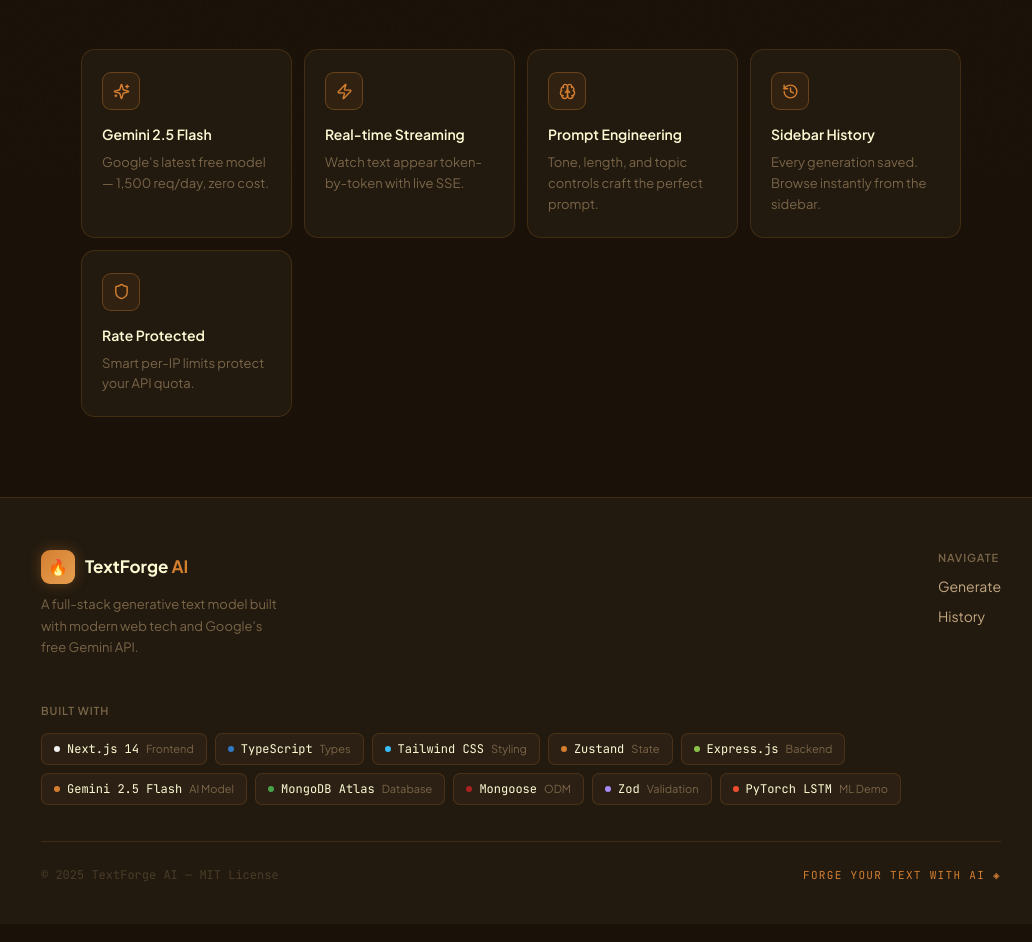
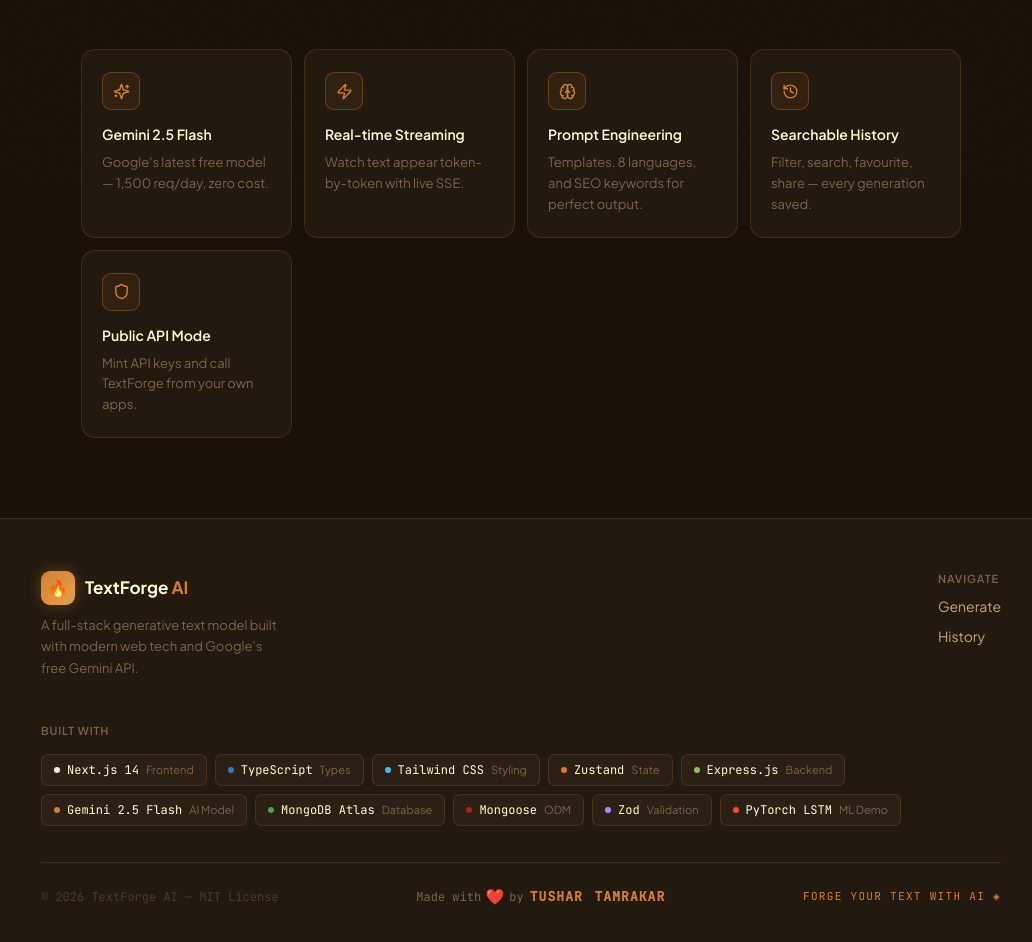
Before and after one commit to TUSHARTAMRAKAR/textforge-ai, a Next.js app in the folder frontend/: page / in a window 1280 px wide. Shown: the part 620-1562 px from the top of the page, without its empty margins (119-1151 px from the left). Built offline with nearby package versions, Linux system fonts and the light colour scheme; no server answers; a web font is replaced by a local one.

Commit message:
feat: add animated Made with love by Tushar Tamrakar in footer

```diff
--- a/frontend/app/page.tsx
+++ b/frontend/app/page.tsx
@@ -1,4 +1,5 @@
 "use client";
+import { MadeBy } from "@/components/MadeBy";
 import Link from "next/link";
 import { ArrowRight, Sparkles, Zap, Brain, Shield, History } from "lucide-react";
 import { useEffect, useState } from "react";
@@ -6,9 +7,9 @@ import { useEffect, useState } from "react";
 const features = [
   { icon: Sparkles, title: "Gemini 2.5 Flash",    desc: "Google's latest free model — 1,500 req/day, zero cost." },
   { icon: Zap,      title: "Real-time Streaming", desc: "Watch text appear token-by-token with live SSE." },
-  { icon: Brain,    title: "Prompt Engineering",  desc: "Tone, length, and topic controls craft the perfect prompt." },
-  { icon: History,  title: "Sidebar History",     desc: "Every generation saved. Browse instantly from the sidebar." },
-  { icon: Shield,   title: "Rate Protected",      desc: "Smart per-IP limits protect your API quota." },
+  { icon: Brain,    title: "Prompt Engineering",  desc: "Templates, 8 languages, and SEO keywords for perfect output." },
+  { icon: History,  title: "Searchable History",  desc: "Filter, search, favourite, share — every generation saved." },
+  { icon: Shield,   title: "Public API Mode",     desc: "Mint API keys and call TextForge from your own apps." },
 ];
 
 const techStack = [
@@ -141,7 +142,7 @@ export default function HomePage() {
         </p>
 
         <div className="animate-fade-up delay-3" style={{ display: "flex", gap: "12px", justifyContent: "center" }}>
-          <Link href="/workspace" className="btn-primary" style={{ fontSize: "15px", padding: "14px 28px", textDecoration: "none" }}>
+          <Link href="/generate" className="btn-primary" style={{ fontSize: "15px", padding: "14px 28px", textDecoration: "none" }}>
             Start Generating <ArrowRight size={17} />
           </Link>
         </div>
@@ -258,9 +259,15 @@ export default function HomePage() {
             borderTop: "1px solid var(--border)", paddingTop: "24px",
             display: "flex", justifyContent: "space-between", alignItems: "center", flexWrap: "wrap", gap: "10px",
           }}>
+            {/* Left: copyright */}
             <span style={{ fontFamily: "var(--font-mono)", fontSize: "12px", color: "var(--text-4)" }}>
-              © 2025 TextForge AI — MIT License
+              © 2026 TextForge AI — MIT License
             </span>
+
+            {/* Center: animated Made by */}
+            <MadeBy />
+
+            {/* Right: tagline */}
             <span style={{ fontFamily: "var(--font-mono)", fontSize: "11px", color: "var(--brand)", letterSpacing: "0.12em" }}>
               FORGE YOUR TEXT WITH AI ◈
             </span>
--- /dev/null
+++ b/frontend/components/MadeBy.tsx
@@ -0,0 +1,101 @@
+"use client";
+import { useState, useEffect } from "react";
+
+// ── Animated "Made with ❤️ by TUSHAR TAMRAKAR" component ────
+// Each character of the name animates in with a stagger delay
+// The heart pulses continuously
+// On hover — each letter glows with the brand color
+
+export function MadeBy() {
+  const [visible, setVisible] = useState(false);
+  const name = "TUSHAR TAMRAKAR";
+
+  useEffect(() => {
+    const t = setTimeout(() => setVisible(true), 500);
+    return () => clearTimeout(t);
+  }, []);
+
+  return (
+    <div style={{
+      display: "flex", alignItems: "center", gap: "6px",
+      fontFamily: "var(--font-mono)",
+    }}>
+      {/* "Made with" */}
+      <span style={{
+        fontSize: "12px", color: "var(--text-3)",
+        opacity: visible ? 1 : 0,
+        transition: "opacity 0.6s ease",
+      }}>
+        Made with
+      </span>
+
+      {/* Pulsing heart */}
+      <span style={{
+        fontSize: "13px",
+        display: "inline-block",
+        animation: "heartbeat 1.4s ease-in-out infinite",
+        opacity: visible ? 1 : 0,
+        transition: "opacity 0.6s ease 0.3s",
+      }}>
+        ❤️
+      </span>
+
+      {/* "by" */}
+      <span style={{
+        fontSize: "12px", color: "var(--text-3)",
+        opacity: visible ? 1 : 0,
+        transition: "opacity 0.6s ease 0.4s",
+      }}>
+        by
+      </span>
+
+      {/* Animated name — each character staggers in */}
+      <span style={{ display: "flex", alignItems: "center" }}>
+        {name.split("").map((char, i) => (
+          <span
+            key={i}
+            style={{
+              fontSize: "13px",
+              fontWeight: 700,
+              letterSpacing: char === " " ? "0.3em" : "0.08em",
+              color: "var(--brand)",
+              display: "inline-block",
+              opacity: visible ? 1 : 0,
+              transform: visible ? "translateY(0)" : "translateY(6px)",
+              transition: `opacity 0.4s ease ${0.5 + i * 0.04}s, transform 0.4s ease ${0.5 + i * 0.04}s, color 0.2s ease, text-shadow 0.2s ease`,
+              whiteSpace: "pre",
+              cursor: "default",
+              textShadow: "none",
+            }}
+            onMouseEnter={(e) => {
+              const el = e.currentTarget as HTMLElement;
+              el.style.color = "#FDFBD4";
+              el.style.textShadow = "0 0 12px rgba(212,126,48,0.8)";
+              el.style.transform = "translateY(-2px)";
+            }}
+            onMouseLeave={(e) => {
+              const el = e.currentTarget as HTMLElement;
+              el.style.color = "var(--brand)";
+              el.style.textShadow = "none";
+              el.style.transform = "translateY(0)";
+            }}
+          >
+            {char}
+          </span>
+        ))}
+      </span>
+
+      {/* Heartbeat animation */}
+      <style>{`
+        @keyframes heartbeat {
+          0%   { transform: scale(1);    }
+          14%  { transform: scale(1.25); }
+          28%  { transform: scale(1);    }
+          42%  { transform: scale(1.2);  }
+          70%  { transform: scale(1);    }
+          100% { transform: scale(1);    }
+        }
+      `}</style>
+    </div>
+  );
+}
```
